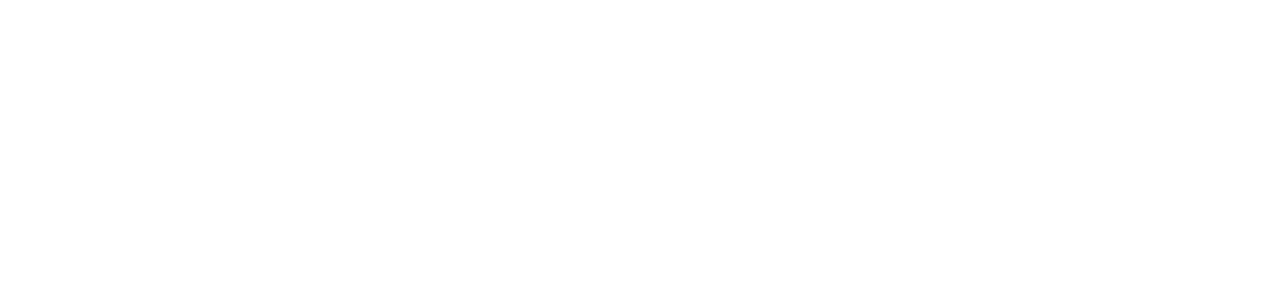
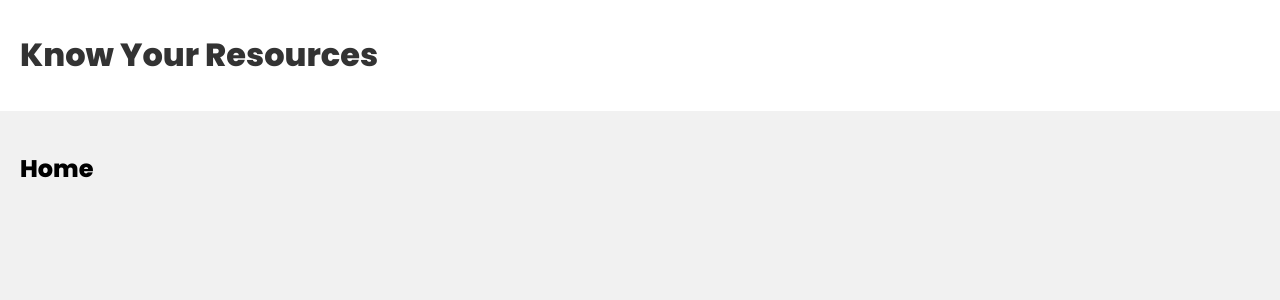
Before and after one commit to vvt22/KnowResources-project, a React (Create React App) app in the folder frontend/: page / in a window 1280 px wide. Shown: the top 300 px of the page. Built offline with nearby package versions, Linux system fonts and the light colour scheme.

Commit message:
initial-css

```diff
--- a/frontend/src/App.js
+++ b/frontend/src/App.js
@@ -1,7 +1,20 @@
+import { BrowserRouter, Routes, Route } from "react-router-dom";
+
+// pages & components
+import Home from "./pages/Home";
+import Navbar from "./components/Navbar";
+
 function App() {
   return (
     <div className="App">
-
+      <BrowserRouter>
+        <Navbar />
+        <div className="pages">
+          <Routes>
+            <Route path="/" element={<Home />} />
+          </Routes>
+        </div>
+      </BrowserRouter>
     </div>
   );
 }
--- /dev/null
+++ b/frontend/src/components/Navbar.js
@@ -0,0 +1,15 @@
+import { Link } from "react-router-dom";
+
+const Navbar = () => {
+  return (
+    <header>
+      <div className="container">
+        <Link to="/">
+          <h1>Know Your Resources</h1>
+        </Link>
+      </div>
+    </header>
+  );
+};
+
+export default Navbar;
--- a/frontend/src/index.css
+++ b/frontend/src/index.css
@@ -1,13 +1,33 @@
+/* google font */
+@import url("https://fonts.googleapis.com/css2?family=Poppins:wght@300;400;500;600;800&family=VT323&display=swap");
+
+/* layout */
+:root {
+  --primary: #1aac83;
+  --error: #e7195a;
+}
 body {
+  background: #f1f1f1;
   margin: 0;
-  font-family: -apple-system, BlinkMacSystemFont, 'Segoe UI', 'Roboto', 'Oxygen',
-    'Ubuntu', 'Cantarell', 'Fira Sans', 'Droid Sans', 'Helvetica Neue',
-    sans-serif;
-  -webkit-font-smoothing: antialiased;
-  -moz-osx-font-smoothing: grayscale;
+  font-family: "Poppins";
 }
-
-code {
-  font-family: source-code-pro, Menlo, Monaco, Consolas, 'Courier New',
-    monospace;
+header {
+  background: #fff;
 }
+header .container {
+  max-width: 1400px;
+  margin: 0 auto;
+  padding: 10px 20px;
+  display: flex;
+  align-items: center;
+  justify-content: space-between;
+}
+header a {
+  color: #333;
+  text-decoration: none;
+}
+.pages {
+  max-width: 1400px;
+  padding: 20px;
+  margin: 0 auto;
+}
--- /dev/null
+++ b/frontend/src/pages/Home.js
@@ -0,0 +1,9 @@
+const Home = () => {
+  return (
+    <div className="home">
+      <h2>Home</h2>
+    </div>
+  );
+};
+
+export default Home;
```
